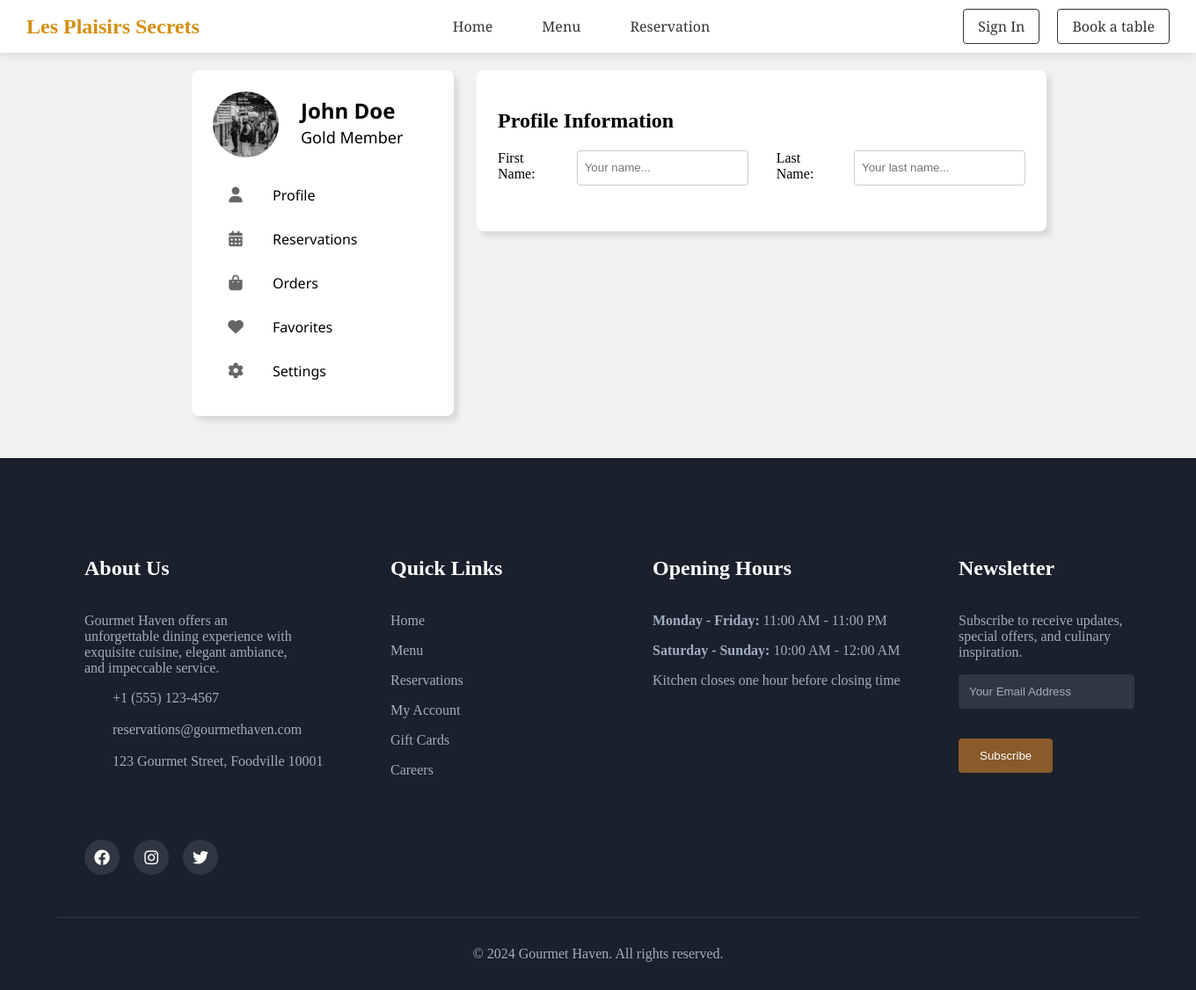
After one commit to An34067/e_p_web_applications, a Django app: page /profile/ in a window 1360 px wide. The commit adds this page. Shown: the whole page at 88% size. Run offline with Django 5.2, Linux system fonts and the light colour scheme.

Commit message:
modified

```diff
--- /dev/null
+++ b/web_project/web_app/static/profile.css
@@ -0,0 +1,103 @@
+.profile-section{
+    display: grid;
+    grid-template-columns: 260px 600px;
+    margin-bottom: 3rem;
+    width: 100vw;
+    height: 400px auto;
+    gap: 4rem;
+    justify-content: center;
+    align-items: start;
+    padding-top: 5rem;
+}
+.profile-list-left{
+    width: 250px;
+    border-radius: 8px;
+    padding: 1.5rem;
+    display: block;
+    height: auto;
+    background-color: white;
+    box-shadow: 5px 6px 6px rgba(0, 0, 0, 0.1);
+}
+.profile-list-right{
+    width: 600px;
+    border-radius: 8px;
+    padding: 1.5rem;
+    display: block;
+    height: auto;
+    background-color: white;
+    box-shadow: 5px 6px 6px rgba(0, 0, 0, 0.1);
+}
+.my-profile {
+    display: grid;
+    grid-template-columns: 100px 130px;
+    grid-template-rows: auto;
+    align-items: center;
+}
+.profile-list-left img {
+    border-radius: 100%;
+    width: 75px;
+    height: 75px;
+    object-fit: cover;
+}
+.name {
+    font-family: 'Segoe UI';
+    font-size: 24px;
+    font-weight: bold;
+    color: black;
+    margin-bottom: 30px;
+}
+.status {
+    font-family: 'Segoe UI';
+    font-size: 18px;
+    color: black;
+}
+.nav-menu {
+    list-style: none;
+    padding: 0;
+    margin: 0;
+    margin-top: 1rem;
+}
+.nav-items {
+    display: flex;
+    align-items: center;
+    gap: 2rem;
+    padding: 0.75rem 1rem;
+    margin: 0.25rem 0;
+    border-radius: 6px;
+    cursor: pointer;
+    color: #000;
+    font-family: 'Segoe UI';
+    font-size: 1rem;
+}
+.nav-items:hover {
+    background-color: #f5f5f5;
+    color: #000;
+}
+.nav-items span{
+    color: #000;
+}
+.nav-items i {
+    width: 20px;
+    text-align: center;
+    font-size: 1.1rem;
+    color: #666;
+}
+.nav-items:hover i {
+    color: #000;
+}
+.form-group{
+    display: flex;
+    flex-direction: row;
+    gap: 2rem;
+}
+.form-group label{
+    margin-bottom: 2rem;
+}
+.form-group input{
+    width: 200px;
+    height: 40px;
+    padding: 0.5rem;
+    border: 1px solid #ccc;
+    border-radius: 4px;
+    box-sizing: border-box;
+}
--- a/web_project/web_app/static/signin.css
+++ b/web_project/web_app/static/signin.css
@@ -71,11 +71,12 @@
     background-color: rgb(212, 144, 18);
     color: white;
     border: none;
-    padding: 1rem;
+    padding: 1rem 2rem;
     border-radius: 4px;
     font-size: 1.1rem;
     cursor: pointer;
     margin-top: 1rem;
+    width: 100%;
 }
 .signin-submit-btn:hover {
     background-color: rgb(200, 100, 18);
--- a/web_project/web_app/static/style.css
+++ b/web_project/web_app/static/style.css
@@ -215,7 +215,6 @@ body {
 .btn:hover {
     background-color: rgb(200, 100, 18);
 }
-
 .review-section {
     margin-top: 5rem;
     position: relative;
--- /dev/null
+++ b/web_project/web_app/templates/profile.html
@@ -0,0 +1,60 @@
+{% extends 'base.html' %}
+{% load static %}
+
+{% block title %}Les Plaisirs Secrets - Profile{% endblock %}
+
+{% block extra_css %}
+    <link rel="stylesheet" href="{% static 'profile.css' %}">
+{% endblock %}
+
+{% block content %}
+<section class="profile-section">
+    <div class="profile-list-left">
+        <div class="my-profile">
+            <div>
+              <img src="{% static 'images/profile-img.jpg' %}" alt="profile-img"/>
+            </div>
+            <div class="second-column">
+              <h2 class="name">John Doe</h2>
+              <p class="status">Gold Member</p>
+            </div>
+        </div>
+        <div class="nav">
+            <ul class="nav-menu">
+                <li class="nav-items">
+                    <i class="fas fa-user"></i>
+                    <span>Profile</span>
+                </li>
+                <li class="nav-items">
+                    <i class="fas fa-calendar-alt"></i>
+                    <span>Reservations</span>
+                </li>
+                <li class="nav-items">
+                    <i class="fas fa-shopping-bag"></i>
+                    <span>Orders</span>
+                </li>
+                <li class="nav-items">
+                    <i class="fas fa-heart"></i>
+                    <span>Favorites</span>
+                </li>
+                <li class="nav-items">
+                    <i class="fas fa-cog"></i>
+                    <span>Settings</span>
+                </li>
+            </ul>
+        </div>
+    </div>
+    <div class="profile-list-right">
+        <h2>Profile Information</h2>
+        <form>
+            <div class="form-group">
+                <label for="name">First Name:</label>
+                <input type="text" placeholder="Your name...">
+                <label for="last-name">Last Name:</label>
+                <input type="text" placeholder="Your last name...">
+            </div>
+        </form>
+    </div>
+</section>
+
+{% endblock %}
--- a/web_project/web_app/templates/signin.html
+++ b/web_project/web_app/templates/signin.html
@@ -27,7 +27,9 @@
                 </label>
                 <a href="#" class="forgot-password">Forgot password?</a>
             </div>
-            <button type="submit" class="signin-submit-btn">Sign In</button>
+            <a href="{% url 'profile' %}">
+                <button type="button" class="signin-submit-btn">Sign In</button>
+            </a>
         </form>
         <div class="signup-link">
             <p>Don't have an account? <a href="{% url 'signup' %}">Create new</a></p>
--- a/web_project/web_app/urls.py
+++ b/web_project/web_app/urls.py
@@ -6,5 +6,6 @@ urlpatterns = [
     path('menu/', views.menu, name='menu'),
     path('reservation/', views.reservation, name='reservation'),
     path('signin/', views.signin, name='signin'),
-    path('signup/', views.signup, name='signup')
+    path('signup/', views.signup, name='signup'),
+    path('profile/', views.profile, name='profile')
 ]
--- a/web_project/web_app/views.py
+++ b/web_project/web_app/views.py
@@ -16,3 +16,6 @@ def signin(request):
 
 def signup(request):
     return render(request, 'signup.html')
+
+def profile(request):
+    return render(request, 'profile.html')
```
Also changed, not shown: web_project/web_app/static/signup.css (+6 -2 lines), web_project/web_app/templates/signup.html (+3 -4 lines), web_project/web_app/static/images/profile-img.jpg (added).
